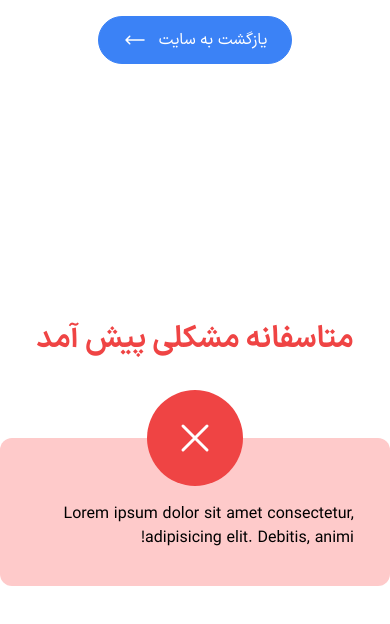
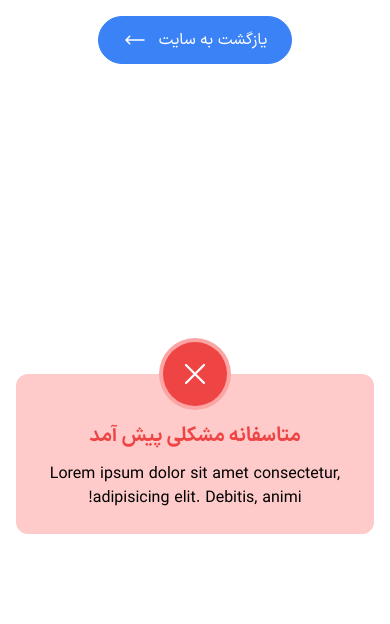
Before and after one commit to Apple-Service-ir/AppleService-RepairProject-FrontEnd, a React (Vite) app: page /transaction in a window 390 px wide. Shown: the top 624 px of the page. Built offline with nearby package versions, Linux system fonts and the light colour scheme; no server answers.

Commit message:
responsive transaction box

```diff
--- a/src/components/TransActionBox/TransActionBox.jsx
+++ b/src/components/TransActionBox/TransActionBox.jsx
@@ -2,30 +2,35 @@ import React from 'react'
 
 function TransActionBox({ status }) {
   return (
-    <div className='w-[600px] flex flex-col justify-center items-center'>
-      <h1 className={`${status ? 'text-green-500' : 'text-red-500'} sansbold text-3xl`}>
-        {
-          status ? 'پرداخت با موفقیت انجام شد' : 'متاسفانه مشکلی پیش آمد'
-        }
-      </h1>
+    <div className='w-11/12 flex flex-col justify-center items-center md:w-[600px] '>
       <div className={`${status ? 'bg-green-200' : 'bg-red-200'} bg-blue-200 w-full
-        p-9 pt-16 mt-20 rounded-xl relative`}>
+        flex flex-col justify-center items-center gap-3 p-6 pt-12 rounded-xl relative
+        sm:p-9 sm:pt-16`}>
+        <h1 className={`${status ? 'text-green-500' : 'text-red-500'}
+          sansbold w-full text-center text-xl sm:text-2xl sm:mt-2`}>
+          {
+            status ? 'پرداخت با موفقیت انجام شد' : 'متاسفانه مشکلی پیش آمد'
+          }
+        </h1>
         <div className={`${status ? 'bg-green-500' : 'bg-red-500'}
-          w-24 h-24 flex justify-center items-center rounded-full
-          absolute -top-12 left-1/2 -translate-x-1/2`}>
+          w-16 h-16 flex justify-center items-center rounded-full
+          absolute -top-8 ring-4 ${status ? 'ring-green-300' : 'ring-red-300'}
+          sm:w-24 md:h-24 sm:-top-12`}>
           {
             status ? (
-              <svg xmlns="http://www.w3.org/2000/svg" fill="none" viewBox="0 0 24 24" strokeWidth={1.5} stroke="currentColor" className="w-12 h-12 stroke-white">
+              <svg xmlns="http://www.w3.org/2000/svg" fill="none" viewBox="0 0 24 24" strokeWidth={1.5} stroke="currentColor" className="w-9 h-9 stroke-white sm:w-12 sm:h-12">
                 <path strokeLinecap="round" strokeLinejoin="round" d="M4.5 12.75l6 6 9-13.5" />
               </svg>
             ) : (
-              <svg xmlns="http://www.w3.org/2000/svg" fill="none" viewBox="0 0 24 24" strokeWidth={1.5} stroke="currentColor" className="w-12 h-12 stroke-white">
+              <svg xmlns="http://www.w3.org/2000/svg" fill="none" viewBox="0 0 24 24" strokeWidth={1.5} stroke="currentColor" className="w-9 h-9 stroke-white sm:w-12 sm:h-12">
                 <path strokeLinecap="round" strokeLinejoin="round" d="M6 18L18 6M6 6l12 12" />
               </svg>
             )
           }
         </div>
-        <p>Lorem ipsum dolor sit amet consectetur, adipisicing elit. Debitis, animi!</p>
+        <p className='text-center'>
+          Lorem ipsum dolor sit amet consectetur, adipisicing elit. Debitis, animi!
+        </p>
       </div>
     </div>
   )
```
